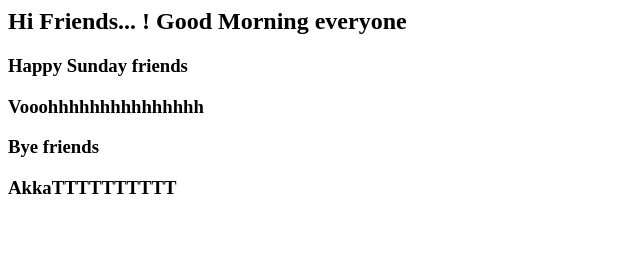
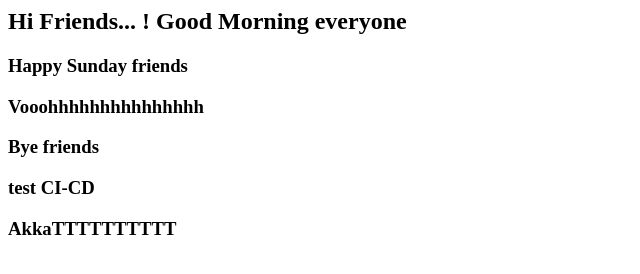
Before and after one commit to sanath32/jenkins-sample, a plain HTML site: page index.html in a window 1280 px wide. Shown: the whole page, without its empty margins (0-640 px from the left). Drawn offline with Linux system fonts and the light colour scheme.

Commit message:
CICD commit

```diff
--- a/index.html
+++ b/index.html
@@ -9,6 +9,7 @@
 <h3> Vooohhhhhhhhhhhhhhh</h3>
 
 <h3> Bye friends</h3>
+<h3> test CI-CD</h3>
 
 <h3> AkkaTTTTTTTTTT</h3>
 </body>
```
